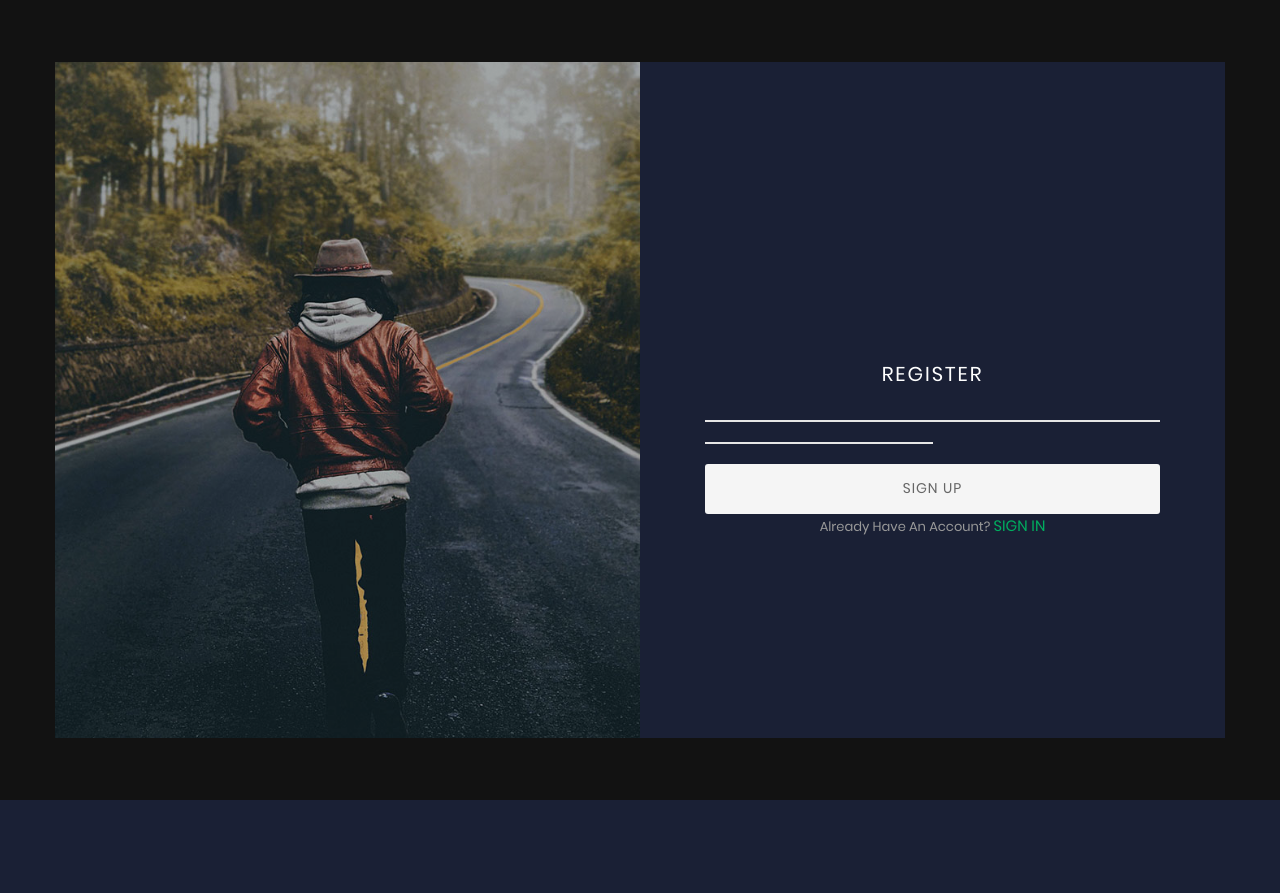
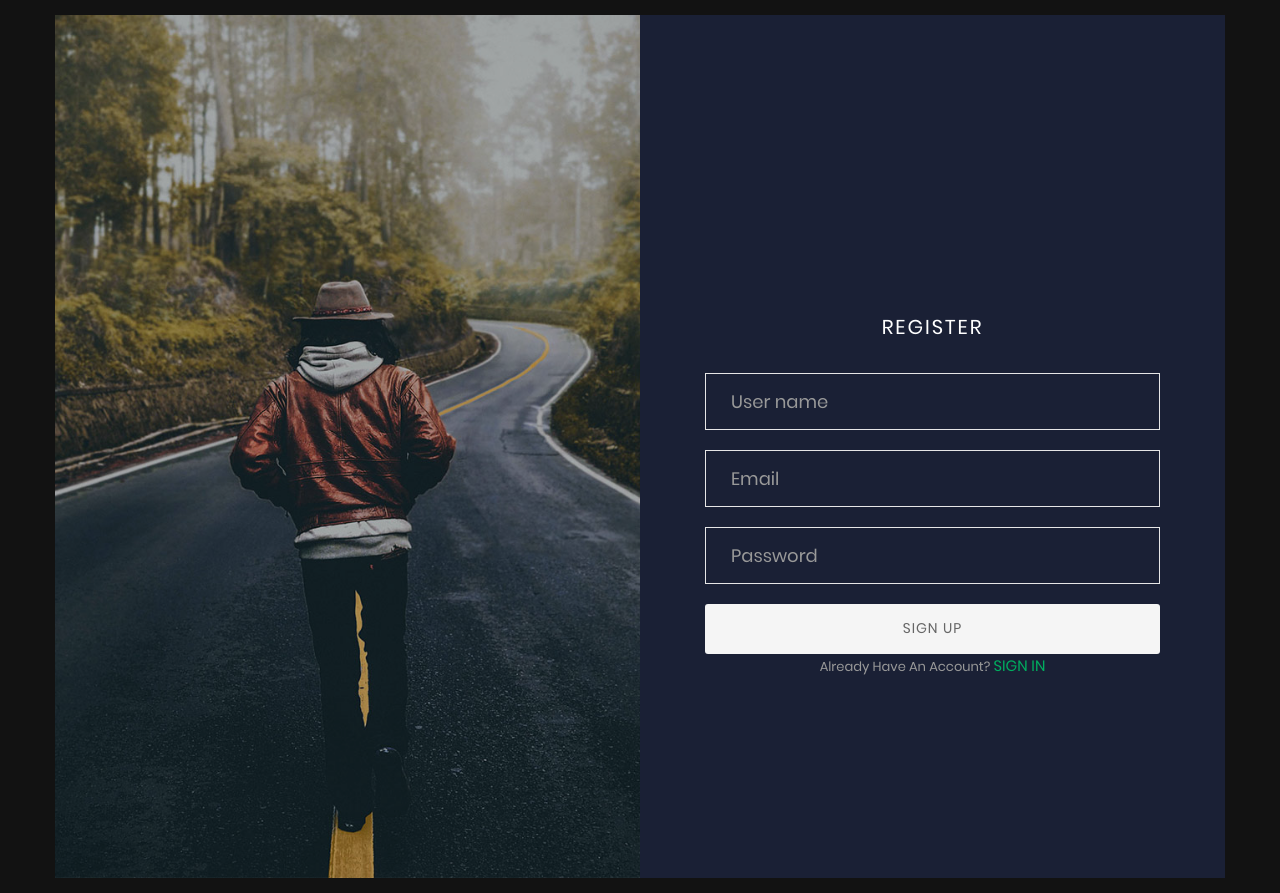
Before and after one commit to SabhyaGrover/ASRA, a Django app: page /register/ in a window 1280 px wide. Before the commit the page ends 800 px from the top, so only its background shows below. Run offline with Django 3.2, Linux system fonts and the light colour scheme; some libraries are stand-ins or nearby versions.

Commit message:
corrected forms

```diff
--- a/users/templates/users/register.html
+++ b/users/templates/users/register.html
@@ -10,17 +10,17 @@
                         REGISTER
 					</span>
 
-					<div class="wrap-input100 rs1-wrap-input100 validate-input m-b-20" data-validate="Type user name">
-
-						<span class="focus-input100"><input id="first-name" class="input100" type="text" name="username" placeholder="User name">{{ form.username }}</span>
+					<div class="wrap-input100 validate-input m-b-20" data-validate="Type user name">
+						<input id="username" class="input100" type="text" name="username" placeholder="User name">
+						<span class="focus-input100">{{ form.username }}</span>
                     </div>
-					<div class="wrap-input100 rs1-wrap-input100 validate-input m-b-20" data-validate="Type email">
-
-						<span class="focus-input100"><input id="email" class="input100" type="text" name="email" placeholder="email"> {{ form.email }}</span>
+					<div class="wrap-input100 validate-input m-b-20" data-validate="Type email">
+						<input id="email" class="input100" type="text" name="email" placeholder="Email">
+						<span class="focus-input100">{{ form.email }}</span>
                     </div>
-					<div class="wrap-input100 rs2-wrap-input100 validate-input m-b-20" data-validate="Type password">
-
-						<span class="focus-input100"><input class="input100" type="password" name="pass" placeholder="Password">{{ form.password }}</span>
+					<div class="wrap-input100 validate-input m-b-20" data-validate="Type password">
+						<input class="input100" type="password" name="pass" placeholder="Password">
+						<span class="focus-input100">{{ form.password }}</span>
 					</div>
 
 					<div class="container-login100-form-btn">
```
Also changed, not shown: student/templates/student/student_form.html (+39 -50 lines), users/templates/users/login.html (+6 -6 lines), db.sqlite3.
